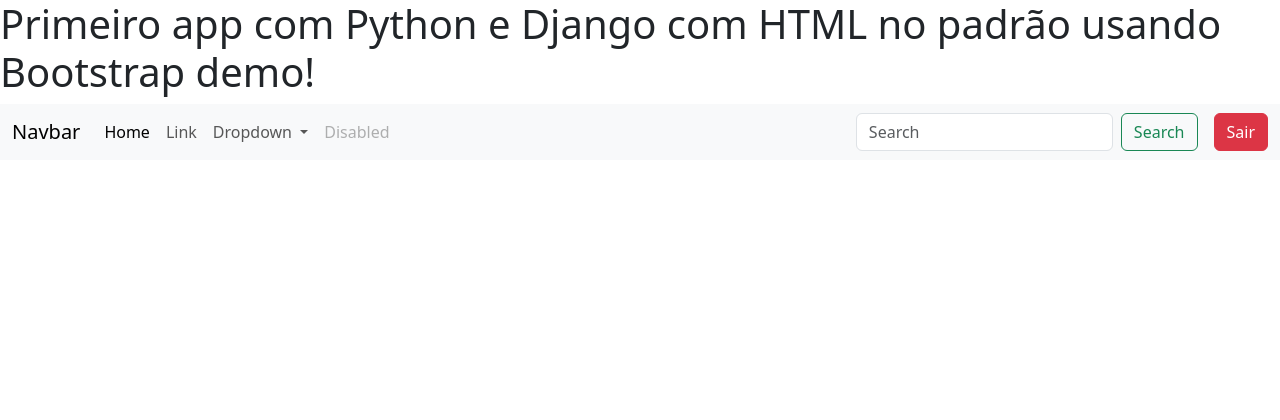
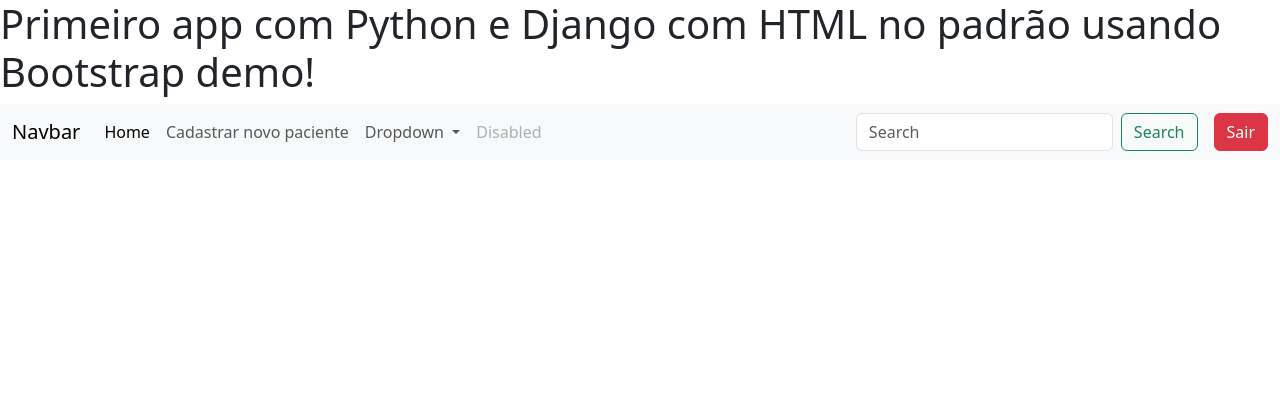
Before and after one commit to santosmiguels/sistema_django_noturno, a Django app: page / in a window 1280 px wide. Shown: the top 420 px of the page. Run offline with Django 5.2, Linux system fonts and the light colour scheme; a user stored in the database is signed in.

Commit message:
aula do dia 05/10/2026

```diff
--- a/apps/crud/templates/includes/header.html
+++ b/apps/crud/templates/includes/header.html
@@ -10,10 +10,10 @@
             <div class="collapse navbar-collapse" id="navbarSupportedContent">
                 <ul class="navbar-nav me-auto mb-2 mb-lg-0">
                     <li class="nav-item">
-                        <a class="nav-link active" aria-current="page" href="#">Home</a>
+                        <a class="nav-link active" aria-current="page" href="/">Home</a>
                     </li>
                     <li class="nav-item">
-                        <a class="nav-link" href="#">Link</a>
+                        <a class="nav-link" href="novoPaciente/">Cadastrar novo paciente</a>
                     </li>
                     <li class="nav-item dropdown">
                         <a class="nav-link dropdown-toggle" href="#" role="button" data-bs-toggle="dropdown"
--- a/apps/crud/urls.py
+++ b/apps/crud/urls.py
@@ -4,5 +4,6 @@ from . import views
 
 urlpatterns = [
     path('', views.index, name='index'),
-    path('novoPaciente/', views.novo_paciente, name='novo_paciente'),
+    path('novoPaciente/', views.novo_paciente, name='novo-paciente'),
+    path('novoPacienteSucesso/', views.novo_paciente_sucesso, name='novo_paciente_sucesso'),
 ]
--- a/apps/crud/views.py
+++ b/apps/crud/views.py
@@ -1,5 +1,6 @@
 from django.contrib.auth.decorators import login_required
-from django.shortcuts import render
+from django.shortcuts import render, redirect
+from .models import Paciente
 
 # Create your views here.
 @login_required
@@ -7,5 +8,25 @@ def index(request):
     return render(request, "index.html")
 
 ##################
+@login_required
 def novo_paciente(request):
+    if request.method == 'POST':
+        nome = request.POST.get('nome')
+        cpf =  request.POST.get('cpf')
+        email = request.POST.get('email')
+        telefone = request.POST.get('telefone')
+        data_nascimento = request.POST.get('data_nascimento')
+
+        Paciente.objects.create(
+            nome = nome,
+            cpf = cpf,
+            email = email,
+            telefone = telefone,
+            data_nascimento = data_nascimento,
+        )
+        return redirect('novo_paciente_sucesso')
     return render(request, "novo-paciente.html")
+
+@login_required
+def novo_paciente_sucesso(request):
+    return render(request, "novo-paciente-sucesso.html")
```
Also changed, not shown: apps/crud/templates/novo-paciente-sucesso.html (added, +10 -0 lines), apps/crud/templates/novo-paciente.html (+18 -4 lines), db.sistema_django.db.
